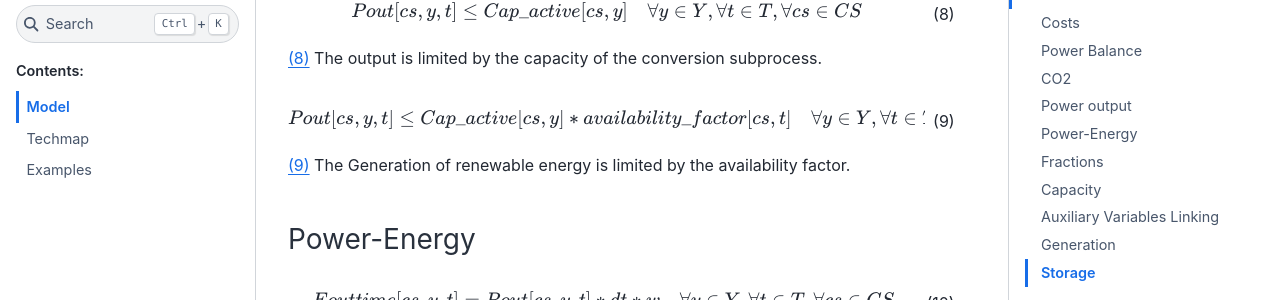
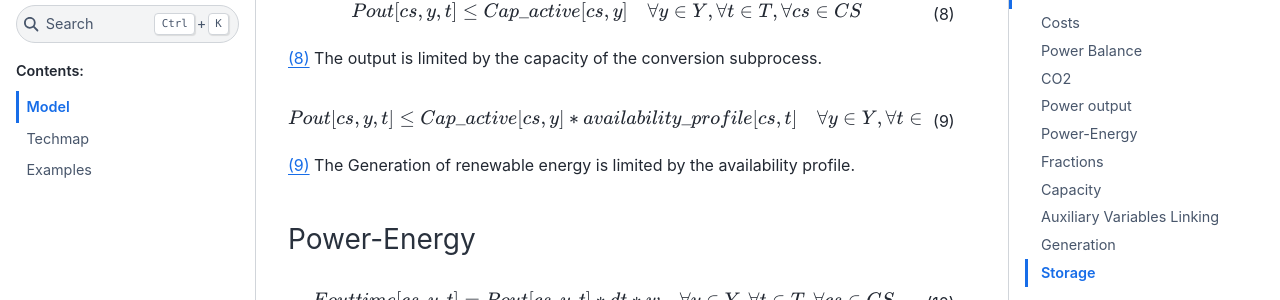
Before and after one commit to EINS-TUDa/CESM, a Sphinx documentation site: the page built from docs/source/model.rst, in a window 1280 px wide and 900 px high, scrolled down 5795 px. Shown: the part 150-450 px from the top of the window. Built offline with Sphinx 7.4.7 and the Sphinx Book theme 1.1.4, drawn with Linux system fonts in a browser that asks for light colours; some of the changed text lies outside the part shown.

```diff
--- a/docs/source/model.rst
+++ b/docs/source/model.rst
@@ -53,9 +53,9 @@
 
 Availability
 ~~~~~~~~~~~~
-- :math:`availability\_factor(CS,T)`: Availability factor of the subprocess :math:`cs` at time step :math:`t`. Range = [0,1]. default = 1. Dimension:-.
+- :math:`availability\_profile(CS,T)`: Availability profile of the subprocess :math:`cs` at time step :math:`t`. Range = [0,1]. default = 1. Dimension:-.
 - :math:`technical\_availability(CS)`: Technical Availability factor of the conversion subprocess :math:`cs`. Range = [0,1]. default = 1.
-- :math:`output\_factor(CS,T)`: Share of the annual energy output supplied  of the conversion subprocess :math:`cs` at time step :math:`t` such that  :math:`\sum_{t \in T}output\_factor[cs,t]=1 \quad \forall cs \in CS`. Dimension: -. Range: Non-negative.
+- :math:`output\_profile(CS,T)`: Share of the annual energy output supplied  of the conversion subprocess :math:`cs` at time step :math:`t` such that  :math:`\sum_{t \in T}output\_profile[cs,t]=1 \quad \forall cs \in CS`. Dimension: -. Range: Non-negative.
 
 Fractions of generation and consumption
 ~~~~~~~~~~~~~~~~~~~~~~~~~~~~~~~~~~~~~~~~
@@ -163,10 +163,10 @@
 
 :eq:`max_power_out_eq` The output is limited by the capacity of the conversion subprocess.
 
-.. math:: Pout[cs,y,t] \leq Cap\_active[cs,y] * availability\_factor[cs,t] \quad  \forall y\in Y,\forall t\in T, \forall cs\in CS \setminus SCS
+.. math:: Pout[cs,y,t] \leq Cap\_active[cs,y] * availability\_profile[cs,t] \quad  \forall y\in Y,\forall t\in T, \forall cs\in CS \setminus SCS
     :label: re_availability_eq
 
-:eq:`re_availability_eq` The Generation of renewable energy is limited by the availability factor.
+:eq:`re_availability_eq` The Generation of renewable energy is limited by the availability profile.
 
 Power-Energy
 ~~~~~~~~~~~~~~~~~~~~~~~~
@@ -241,7 +241,7 @@
 .. math:: Eouttot[cs,y] \geq min\_eout[cs,y] \quad \forall y\in Y, \forall cs\in CS
     :label: min_energyout_eq
 
-.. math:: Eouttime[cs,t,y] = output\_factor[cs,t] * Eouttot[cs,y] \quad  \forall y\in Y, \forall t\in T,\forall cs\in CS
+.. math:: Eouttime[cs,t,y] = output\_profile[cs,t] * Eouttot[cs,y] \quad  \forall y\in Y, \forall t\in T,\forall cs\in CS
     :label: loadshape_eq
 
 
--- a/main.py
+++ b/main.py
@@ -43,6 +43,6 @@
 ipt, opt = read_input_output("input_output.pkl")
 plotter = Plotter(ipt, opt)
 fig = plotter.plot_sankey(2050)
-fig.write_image("images/fig1.pdf")
+# fig.write_image("images/fig1.pdf")
 plotter.plot_bars(BarPlotType.PRIMARY_ENERGY, commodity="Electricity")
 plotter.plot_timeseries(TimeSeriesType.POWER_CONSUMPTION, year=2020, commodity="Electricity")
```
Also changed, not shown: 2 other files.
